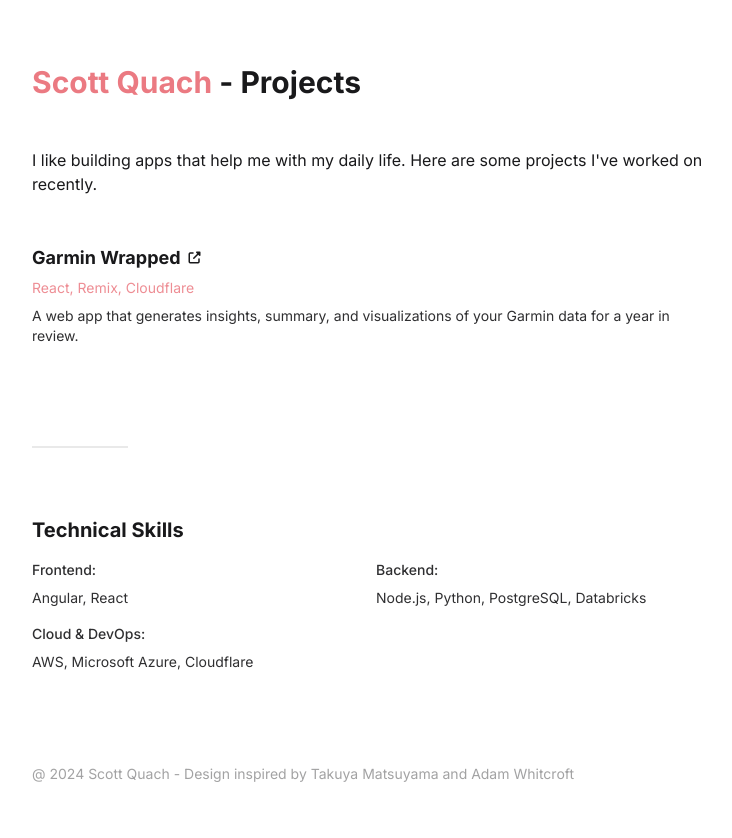
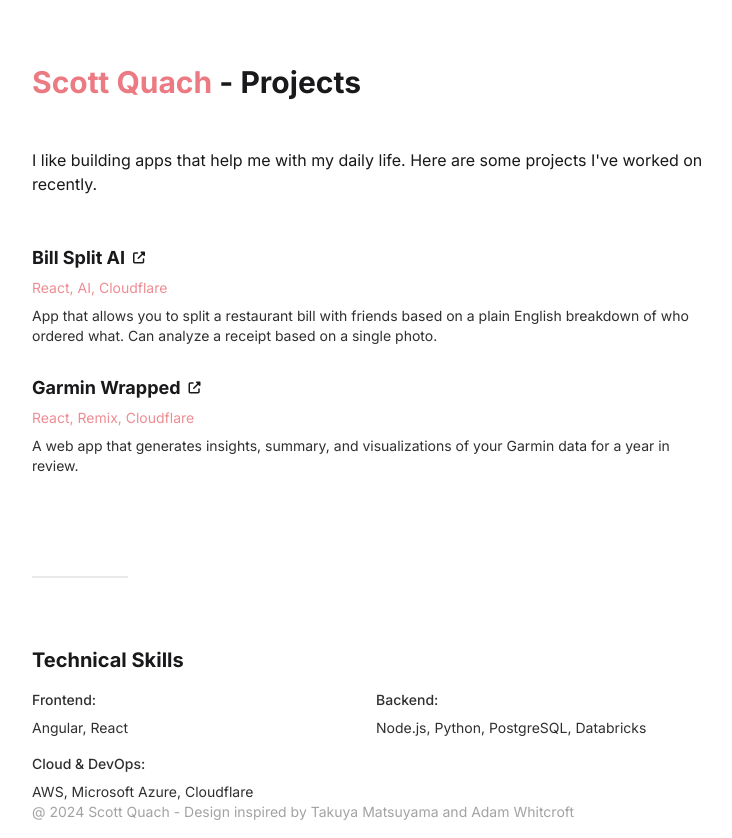
Before and after one commit to scottquach/Portfolio-2022, a React (Create React App) app: page /projects in a window 1280 px wide. Shown: the whole page, without its empty margins (272-1004 px from the left). Before the commit the page ends 800 px from the top, so only its background shows below. Built offline with nearby package versions, Linux system fonts and the light colour scheme.

Commit message:
Added Bill Split AI app

```diff
--- a/src/components/Projects.js
+++ b/src/components/Projects.js
@@ -16,6 +16,23 @@
             </p>
 
             <div className="flex flex-col mt-12 mb-16 gap-7">
+                <div className="text-left">
+                    <a href="https://billsplitai.com/" target="_blank" rel="noreferrer">
+                        <div className="mb-1.5 flex items-center gap-2 hover:underline">
+                            <div className="font-semibold text-lg">Bill Split AI</div>
+                            <i class="fa-solid fa-up-right-from-square text-xs "></i>
+                            {/* <span className="opacity-80 text-sm font-medium text-yellow-200">🏆 Featured Project</span> */}
+                        </div>
+                    </a>
+                    <div className="text-primary text-sm opacity-85 dark:text-primary-light mb-2">
+                        React, AI, Cloudflare
+                    </div>
+                    <p className="text-sm opacity-90">
+                        App that allows you to split a restaurant bill with friends based on a plain English breakdown
+                        of who ordered what. Can analyze a receipt based on a single photo.
+                    </p>
+                </div>
+
                 <div className="text-left">
                     <a href="https://activities-wrapped.scottqglobal.workers.dev/" target="_blank" rel="noreferrer">
                         <div className="mb-1.5 flex items-center gap-2 hover:underline">
```
